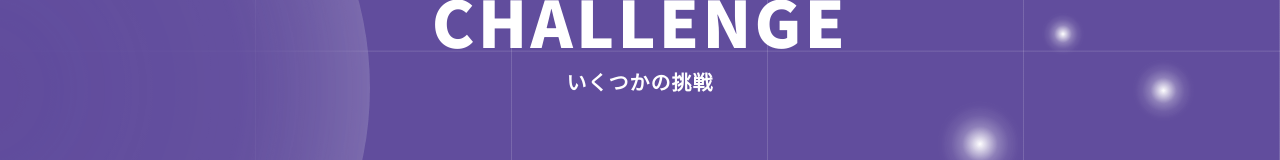
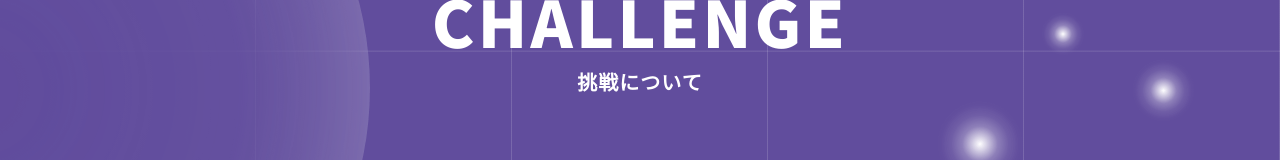
Before and after one commit to daichi-sato-design/portfolio, a Next.js app: page /challenge in a window 1280 px wide. Shown: the part 216-376 px from the top of the page. Built offline with nearby package versions, Linux system fonts and the light colour scheme.

Commit message:
下層ページ微調整

```diff
--- a/pages/challenge.tsx
+++ b/pages/challenge.tsx
@@ -15,7 +15,7 @@ const Challenge: VFC = () => {
         <div className="mv">
           <div className="mv__wrap">
             <h2 className="mv__ttl">Challenge</h2>
-            <p className="mv__txt">いくつかの挑戦</p>
+            <p className="mv__txt">挑戦について</p>
           </div>
           <div className="mv__bg01 rellax" data-rellax-speed="-2.75">
             <Image
--- a/pages/skills.tsx
+++ b/pages/skills.tsx
@@ -15,7 +15,7 @@ const Skills: VFC = () => {
         <div className="mv">
           <div className="mv__wrap">
             <h2 className="mv__ttl">Skills</h2>
-            <p className="mv__txt">学習した技術</p>
+            <p className="mv__txt">技術について</p>
           </div>
           <div className="mv__bg01 rellax" data-rellax-speed="-2.75">
             <Image
--- a/pages/works.tsx
+++ b/pages/works.tsx
@@ -15,7 +15,7 @@ const Works: VFC = () => {
         <div className="mv">
           <div className="mv__wrap">
             <h2 className="mv__ttl">Works</h2>
-            <p className="mv__txt">過去の作品</p>
+            <p className="mv__txt">制作について</p>
           </div>
           <div className="mv__bg01 rellax" data-rellax-speed="-2.75">
             <Image
--- a/styles/module/_module.scss
+++ b/styles/module/_module.scss
@@ -224,7 +224,7 @@
         padding: 170px 80px 0;
       }
       @include mixin.mq-down(sp) {
-        padding: 150px 80px 0;
+        padding: 150px 20px 0;
       }
     }
     &__ttl {
```
